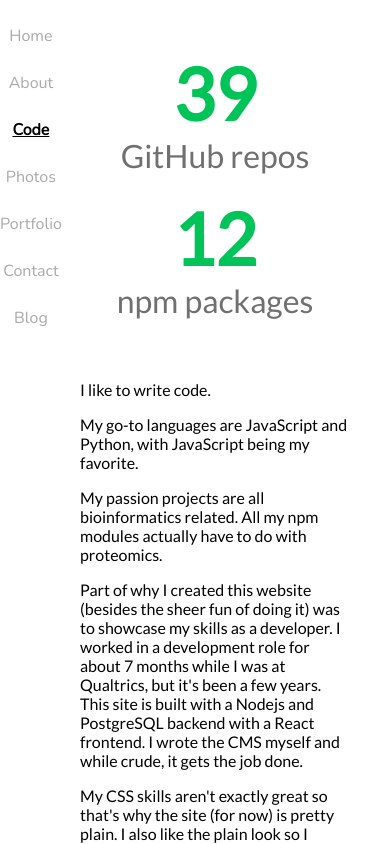
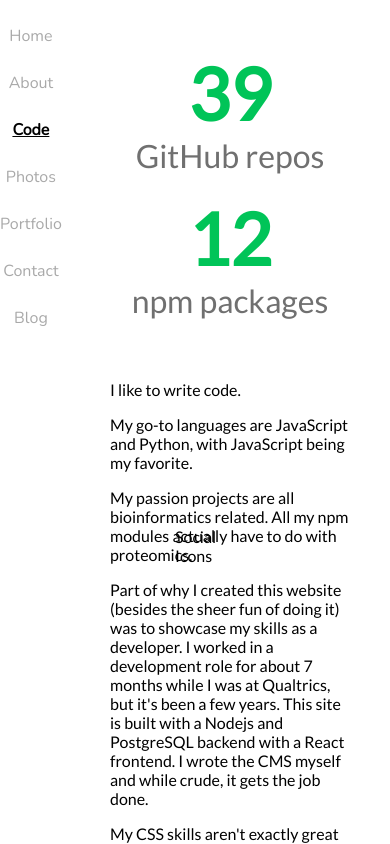
Before and after one commit to emptyport/personal_website, a React (Create React App) app in the folder client/: page /code in a window 390 px wide. Built offline with nearby package versions, Linux system fonts and the light colour scheme.

Commit message:
some styling fixes for mobile

```diff
--- a/client/src/App.css
+++ b/client/src/App.css
@@ -1,5 +1,5 @@
 .App {
-  height: 100%;
+  height: 100vh;
   display: grid;
   grid-template-columns: 100%;
   grid-template-rows: 50px 1fr 20px;
@@ -11,11 +11,11 @@
     grid-template-areas:
       'navbar content'
       'navbar content'
-      'footer footer';
-    grid-template-rows: auto auto 1fr;
+      'footer content';
+    grid-template-rows: 1fr 1fr 1fr;
     grid-template-columns: 40px 1fr;
 
-    height: 100vh;
+
   }
 
   #navbar {
@@ -28,9 +28,14 @@
 
   .content {
     grid-area: content;
+    margin-left: 30px;
   }
 
   .footer {
     grid-area: footer;
+    justify-self: center;
+    position: fixed;
+    bottom: 33%;
+    width: 40px;
   }
 }
--- a/client/src/pages/About.js
+++ b/client/src/pages/About.js
@@ -9,7 +9,7 @@ class About extends Component {
   render() {
     return (
       <div id="about">
-        <img id="spider-pic" src={SpiderPortrait} />
+        <img id="spider-pic" src={SpiderPortrait} alt="Mike holding a tarantual and pretending to yell"/>
         <ul className="about-list">
           <li>
             I like coding
@@ -24,7 +24,7 @@ class About extends Component {
             I like bugs
           </li>
         </ul>
-        <img id="science-pic" src={SciencePortrait} />
+        <img id="science-pic" src={SciencePortrait} alt="Mike wearing a shirt that says to stand back because he is going to try science" />
       </div>
     )
   }
--- a/client/src/pages/Blog.js
+++ b/client/src/pages/Blog.js
@@ -4,10 +4,7 @@ import Viewer from '../components/Viewer';
 import '../styles/Blog.css';
 
 class BlogItem extends Component {
-  constructor(props) {
-    super(props);
 
-  }
   render() {
     return (
       <div className="blog-item">
--- a/client/src/pages/Photos.js
+++ b/client/src/pages/Photos.js
@@ -26,10 +26,10 @@ class Photos extends Component {
   render() {
     return (
       <div className="photo-container">
-        <p>These are a few of the photographs I've taken. I strongly favor macro photography of insects and spiders and other small creatures. I'm still building out my website so for now my images don't have alt tags unfortunately.</p>
+        <p>These are a few of the photographs I've taken. I strongly favor macro photography of insects and spiders and other small creatures and whatever else suits my fancy.</p>
 
         {this.state.photoList.length === 0 &&
-          <div>Loading</div>
+          <div>Super fancy loading message</div>
         }
 
         {this.state.photoList.map((img, index) => {
--- a/client/src/styles/About.css
+++ b/client/src/styles/About.css
@@ -20,3 +20,18 @@
 .about-list {
     background-color: red;
 }
+
+@media (max-width: 500px) {
+
+    #about {
+        font-size: 2em;
+    }
+
+    #science-pic {
+        width: 50%;
+    }
+
+    #spider-pic {
+        width: 75%;
+    }
+}
```
